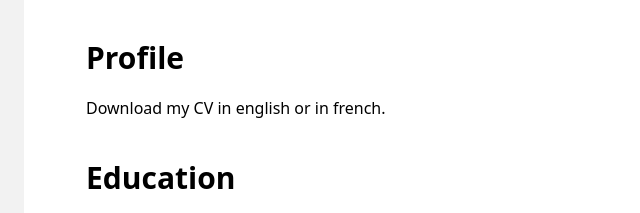
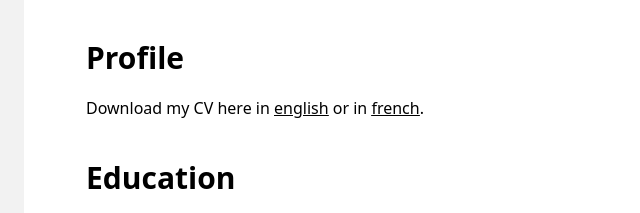
Before and after one commit to Guigui031/Guigui031.github.io, an Astro site: page /cv in a window 1280 px wide. Shown: the top 213 px of the page, 280-920 px from the left. Built offline with nearby package versions, Linux system fonts and the light colour scheme; Astro itself is replaced by a stand-in of ours.

Commit message:
ajout download cv

```diff
--- a/src/pages/cv.astro
+++ b/src/pages/cv.astro
@@ -9,7 +9,7 @@ import TimeLineElement from "../components/cv/TimeLine.astro";
   </div>
 
   <div class="mb-10 text-justify">
-    Download my CV in <a href="#" target="_blank">english</a> or in <a href="#" target="_blank">french</a>.
+    Download my CV here in <u><a href="./public/CV - Guillaume Genois - english.pdf" target="_blank">english</a></u> or in <u><a href="./public/CV - Guillaume Genois - francais.pdf" target="_blank">french</a></u>.
   </div>
 
   <div class="mb-5">
```
Also changed, not shown: 2 other files.
